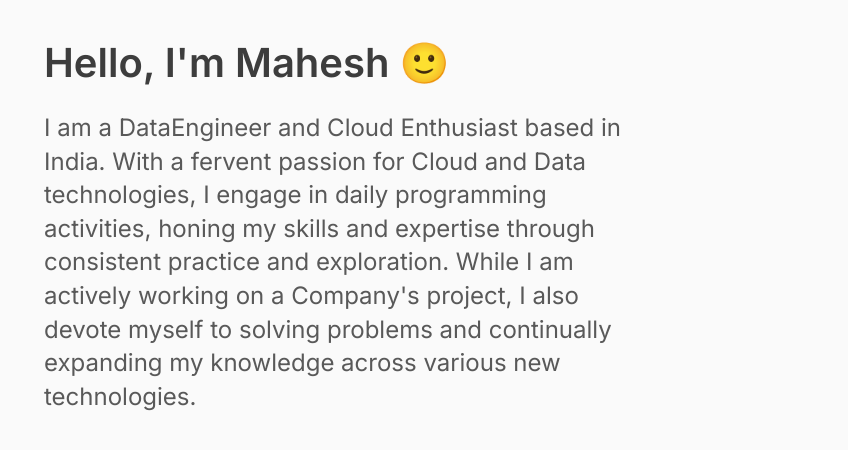
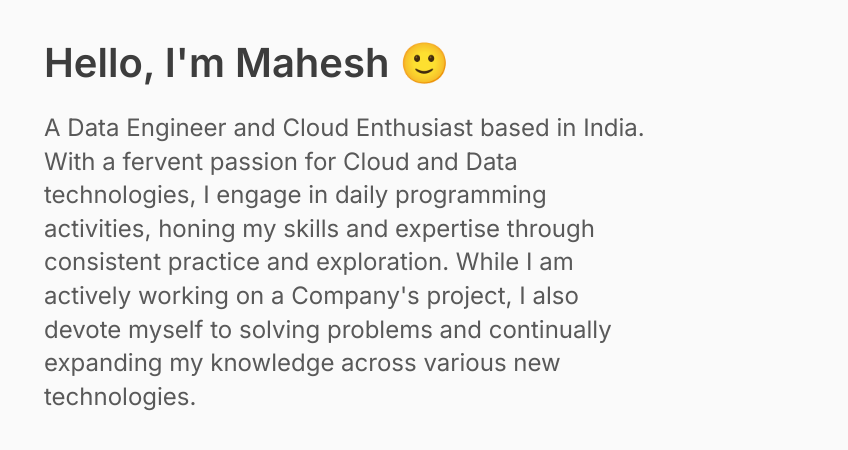
Before and after one commit to MKJ07/MKJ-Portfolio-Website, a plain HTML site: page about.html in a window 1280 px wide. Shown: the part 108-558 px from the top of the page, 432-1280 px from the left. Drawn offline with Linux system fonts and the light colour scheme.

Commit message:
Update about.html

```diff
--- a/about.html
+++ b/about.html
@@ -100,7 +100,7 @@
         </div>
         <div class="intro">
           <h1 class="section-title">Hello, I'm Mahesh &#128578;</h1>
-          <p class="bold-text"> I am a  DataEngineer and Cloud Enthusiast based in India. With a
+          <p class="bold-text"> A Data Engineer and Cloud Enthusiast based in India. With a
             fervent passion for Cloud and Data technologies, I engage in daily programming activities, honing my skills and
             expertise through consistent practice and exploration. While I am actively working on a Company's project,
             I also devote myself to solving problems and continually expanding my knowledge across various new technologies.</p>
```
